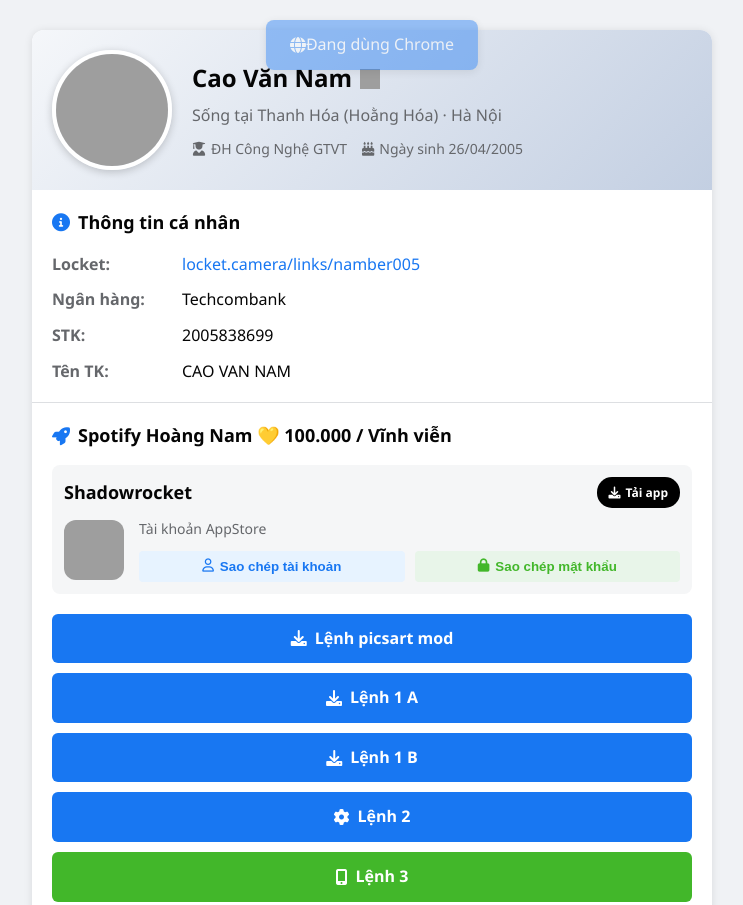
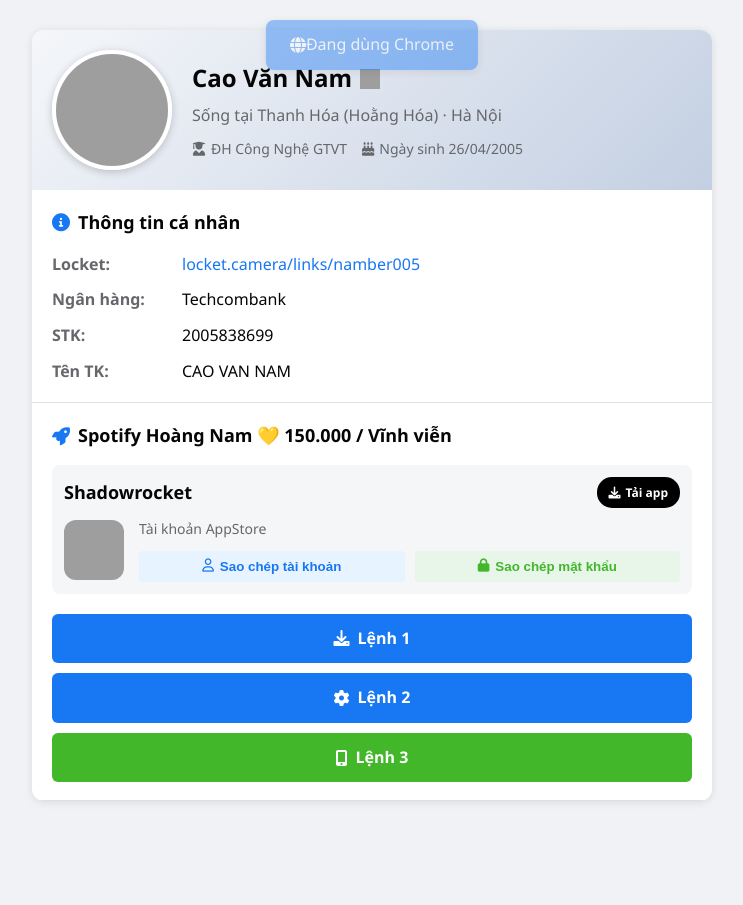
Before and after one commit to hoangnamnion/spotify, a plain HTML site: page index.html in a window 1280 px wide. Shown: the top 905 px of the page, without its empty margins (268-1011 px from the left). After the commit the page ends 871 px from the top, so only its background shows below. Drawn offline with Linux system fonts and the light colour scheme; grey boxes are pictures that could not be loaded.

Commit message:
Update index.html

```diff
--- a/index.html
+++ b/index.html
@@ -466,7 +466,7 @@
         </div>
 
         <div class="section">
-            <h2 class="section-title"><i class="fas fa-rocket"></i> Spotify  Hoàng Nam  💛 100.000 / Vĩnh viễn </h2>
+            <h2 class="section-title"><i class="fas fa-rocket"></i> Spotify  Hoàng Nam  💛 150.000 / Vĩnh viễn </h2>
 
             <div class="app-card">
                 <div class="app-header">
@@ -496,15 +496,9 @@
             </div>
 
             <div class="action-buttons">
-                            <a href="shadowrocket://install?module=https://raw.githubusercontent.com/quocchienn/Make/refs/heads/crack/ALL_Lucky_VP3.modules" class="action-btn btn-primary" target="_blank">
-            <i class="fas fa-download"></i> Lệnh picsart mod
+            <a href="shadowrocket://install?module=https://raw.githubusercontent.com/quocchienn/Make/refs/heads/crack/ALL_Lucky_VP3.modules" class="action-btn btn-primary" target="_blank">
+            <i class="fas fa-download"></i> Lệnh 1
         </a>
-            <a href="shadowrocket://install?module=https://whatshub.top/module/spotifyVIP.module" class="action-btn btn-primary" target="_blank">
-            <i class="fas fa-download"></i> Lệnh 1 A
-        </a>
-                <a href="shadowrocket://install?module=https://whatshub.top/module/spotify_lyric.module" class="action-btn btn-primary" target="_blank">
-                    <i class="fas fa-download"></i> Lệnh 1 B
-                </a>
                 <a href="shadowrocket://config/add/https://raw.githubusercontent.com/caovannam2ka5/LocketGoldd/refs/heads/main/LocketGold_HoangNam" class="action-btn btn-primary" target="_blank">
                     <i class="fas fa-cog"></i> Lệnh 2
                 </a>
```
